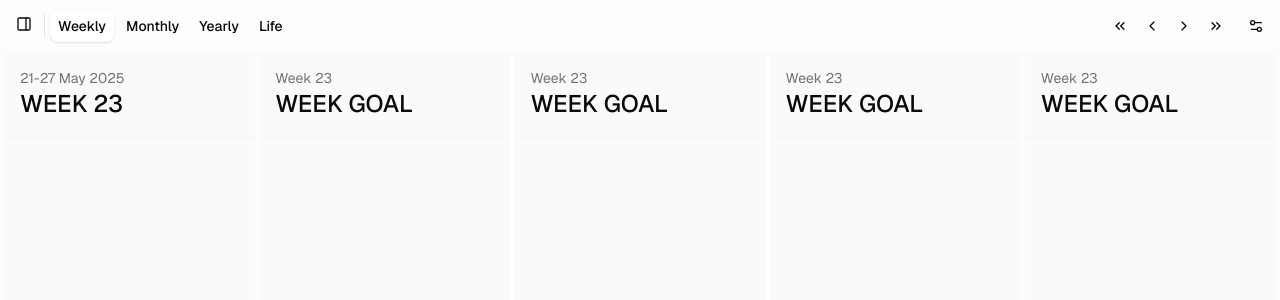
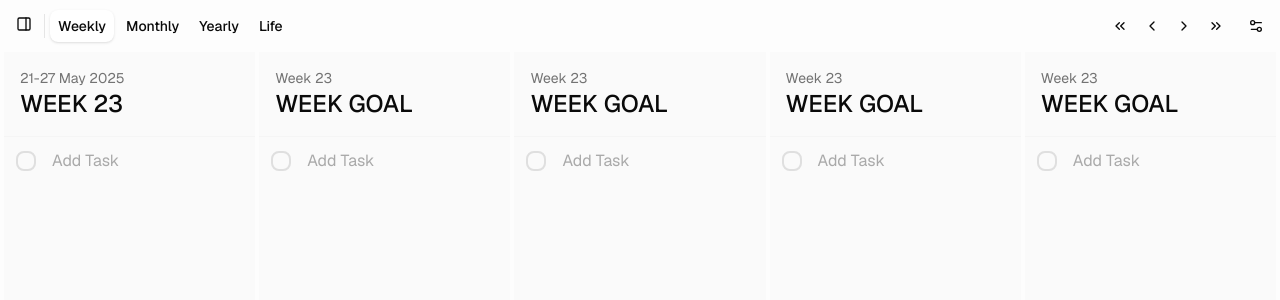
Before and after one commit to heynzar/claruva-os-life-management, a Next.js app: page /goals in a window 1280 px wide. Shown: the top 300 px of the page. Built offline with nearby package versions, Linux system fonts and the light colour scheme.

Commit message:
✅ feat: improve task and goal management with improved drag-and-drop functionality and initial goal setup

```diff
--- a/src/app/globals.css
+++ b/src/app/globals.css
@@ -76,6 +76,9 @@
   --sidebar-accent-foreground: oklch(0.205 0 0);
   --sidebar-border: oklch(0.922 0 0);
   --sidebar-ring: oklch(0.708 0 0);
+  --scrollbar-width: 4px;
+  --scrollbar-track: 210 40% 96.1%;
+  --scrollbar-thumb: 215.4 16.3% 46.9%;
 }
 
 .dark {
@@ -110,6 +113,8 @@
   --sidebar-accent-foreground: oklch(0.985 0 0);
   --sidebar-border: oklch(1 0 0 / 10%);
   --sidebar-ring: oklch(0.556 0 0);
+  --scrollbar-track: 222.2 84% 4.9%;
+  --scrollbar-thumb: 217.2 32.6% 25%;
 }
 
 @layer base {
@@ -121,28 +126,29 @@
   }
 }
 
+html {
+  scroll-behavior: smooth;
+}
+
 @layer utilities {
-  .scrollbar-thin {
-    scrollbar-width: thin;
-    scrollbar-color: hsl(var(--muted)) transparent;
+  /* Custom scrollbar styles */
+  ::-webkit-scrollbar {
+    width: var(--scrollbar-width);
+    height: var(--scrollbar-width);
   }
 
-  .scrollbar-thin::-webkit-scrollbar {
-    width: 6px;
-    height: px;
+  ::-webkit-scrollbar-track {
+    background-color: var(--background);
   }
 
-  .scrollbar-thin::-webkit-scrollbar-track {
-    background: transparent;
+  ::-webkit-scrollbar-thumb {
+    background-color: var(--border);
+    border-radius: 9999px;
   }
 
-  .scrollbar-thin::-webkit-scrollbar-thumb {
-    background-color: hsl(var(--muted));
-    border-radius: 20px;
-    border: 2px solid transparent;
-  }
-
-  .scrollbar-thin::-webkit-scrollbar-thumb:hover {
-    background-color: hsl(var(--muted-foreground));
+  /* For Firefox */
+  * {
+    scrollbar-width: thin;
+    scrollbar-color: var(--border) var(--background);
   }
 }
--- a/src/app/page.tsx
+++ b/src/app/page.tsx
@@ -1,8 +1,17 @@
 "use client";
-import DayContainer from "@/components/day-container";
-import GoalContainer from "@/components/goal-container";
-import TaskCard from "@/components/task-card";
-import { Button } from "@/components/ui/button";
+
+import { useState, useEffect } from "react";
+import {
+  format,
+  addDays,
+  subDays,
+  isToday,
+  differenceInDays,
+  getWeek,
+  getYear,
+} from "date-fns";
+import { DragDropContext, type DropResult } from "@hello-pangea/dnd";
+import { v4 as uuidv4 } from "uuid";
 import {
   ChevronLeft,
   ChevronRight,
@@ -10,11 +19,13 @@ import {
   ChevronsRight,
   Settings2Icon,
 } from "lucide-react";
-import { useState, useEffect } from "react";
+
+import DayContainer from "@/components/day-container";
+import GoalContainer from "@/components/goal-container";
+import TaskCard from "@/components/task-card";
+import KeyboardShortcuts from "@/components/keyboard-shortcuts";
+import { Button } from "@/components/ui/button";
 import { useTaskStore, type Task } from "@/stores/useTaskStore";
-import { format, addDays, subDays, isToday, differenceInDays } from "date-fns";
-import { DragDropContext, type DropResult } from "@hello-pangea/dnd";
-import { v4 as uuidv4 } from "uuid";
 import HomePreferencePopover from "@/components/home-preference-popover";
 
 // Initial tasks with proper typing
@@ -64,6 +75,52 @@ const initialTasksData: Task[] = [
     completedDates: [],
     positionsByDate: {},
   },
+  // Add some initial goals
+  {
+    id: "4",
+    name: "Complete online course",
+    description: "Finish the React advanced course",
+    isCompleted: false,
+    type: "weekly",
+    timeFrameKey: `${new Date().getFullYear()}-W${getWeek(new Date(), {
+      weekStartsOn: 1,
+    })
+      .toString()
+      .padStart(2, "0")}`,
+    tags: ["Learning"],
+    priority: "medium",
+    pomodoros: 0,
+    position: 1,
+    repeatedDays: ["weekly"], // Indicates this goal repeats weekly
+  },
+  {
+    id: "5",
+    name: "Read 2 books",
+    description: "Fiction and non-fiction",
+    isCompleted: false,
+    type: "monthly",
+    timeFrameKey: `${new Date().getFullYear()}-${(new Date().getMonth() + 1)
+      .toString()
+      .padStart(2, "0")}`,
+    tags: ["Personal"],
+    priority: "low",
+    pomodoros: 0,
+    position: 1,
+    repeatedDays: ["monthly"], // Indicates this goal repeats monthly
+  },
+  {
+    id: "6",
+    name: "Learn a new language",
+    description: "Reach intermediate level in Spanish",
+    isCompleted: false,
+    type: "yearly",
+    timeFrameKey: `${new Date().getFullYear()}`,
+    tags: ["Learning"],
+    priority: "high",
+    pomodoros: 0,
+    position: 1,
+    repeatedDays: ["yearly"], // Indicates this goal repeats yearly
+  },
 ];
 
 export default function Home() {
@@ -72,6 +129,7 @@ export default function Home() {
     tasks,
     addTask,
     getTasksForDate,
+    getTasksByType,
     updateTask,
     reorderTasks,
     getTaskPositionForDate,
@@ -106,6 +164,22 @@ export default function Home() {
   const todayTasks = getTasksForDate(currentDate);
   const tomorrowDate = format(addDays(new Date(currentDate), 1), "yyyy-MM-dd");
   const tomorrowTasks = getTasksForDate(tomorrowDate);
+
+  // Get current week, month, and year for goals
+  const now = new Date();
+  const currentWeek = `${getYear(now)}-W${getWeek(now, { weekStartsOn: 1 })
+    .toString()
+    .padStart(2, "0")}`;
+  const currentMonth = `${getYear(now)}-${(now.getMonth() + 1)
+    .toString()
+    .padStart(2, "0")}`;
+  const currentYear = getYear(now).toString();
+
+  // Get goals for current week, month, and year
+  const weeklyGoals = getTasksByType("weekly", currentWeek);
+  const monthlyGoals = getTasksByType("monthly", currentMonth);
+  const yearlyGoals = getTasksByType("yearly", currentYear);
+  const lifeGoals = getTasksByType("life", "life");
 
   // Navigation functions
   const navigatePreviousDay = () => {
@@ -148,6 +222,12 @@ export default function Home() {
     });
   };
 
+  // Helper function to get all goal IDs for a specific type and timeframe
+  const getGoalIds = (type: Task["type"], timeFrameKey: string): string[] => {
+    const goals = getTasksByType(type, timeFrameKey);
+    return goals.map((goal) => goal.id);
+  };
+
   // Handle drag end event
   const handleDragEnd = (result: DropResult): void => {
     const { destination, source, draggableId } = result;
@@ -161,17 +241,26 @@ export default function Home() {
       return;
     }
 
-    // Get the date from the droppable ID
-    const sourceDate = source.droppableId;
-    const destinationDate = destination.droppableId;
-
     // Extract the original task ID from the draggable ID
     const taskId = extractTaskId(draggableId);
 
-    // If moving within the same day container, just reorder
-    if (sourceDate === destinationDate) {
-      // Get all task IDs for this day
-      const taskIds = getTaskIdsForDay(sourceDate);
+    // Check if source and destination are day containers or goal containers
+    const isSourceDayContainer = !source.droppableId.includes(":");
+    const isDestDayContainer = !destination.droppableId.includes(":");
+
+    // If moving within the same container type (day-to-day or goal-to-goal of same type)
+    if (source.droppableId === destination.droppableId) {
+      // Get all task IDs for this container
+      let taskIds: string[];
+
+      if (isSourceDayContainer) {
+        // Day container
+        taskIds = getTaskIdsForDay(source.droppableId);
+      } else {
+        // Goal container - extract type and timeFrameKey from droppableId
+        const [type, timeFrameKey] = source.droppableId.split(":");
+        taskIds = getGoalIds(type as Task["type"], timeFrameKey);
+      }
 
       // Reorder the task IDs
       const [removed] = taskIds.splice(source.index, 1);
@@ -181,27 +270,35 @@ export default function Home() {
       const reorderedTaskIds = taskIds.map(extractTaskId);
 
       // Update the task positions
-      reorderTasks(sourceDate, reorderedTaskIds);
+      if (isSourceDayContainer) {
+        reorderTasks(source.droppableId, reorderedTaskIds);
+      } else {
+        // For goals, we use the timeFrameKey for reordering
+        const [, timeFrameKey] = source.droppableId.split(":");
+        reorderTasks(timeFrameKey, reorderedTaskIds);
+      }
     } else {
-      // Moving between day containers
+      // Moving between different containers
       const task = tasks.find((t) => t.id === taskId);
 
-      if (task) {
+      if (!task) return;
+
+      // Handle moving between day containers
+      if (isSourceDayContainer && isDestDayContainer) {
         if (task.repeatedDays?.length) {
           // For repeating tasks, create a new one-time task for the destination date
-          // while keeping the original repeating task intact
           const newTask: Task = {
-            id: uuidv4(), // Generate a new ID for the one-time task
+            id: uuidv4(),
             name: task.name,
             description: task.description,
-            isCompleted: false, // Start as not completed
-            type: "daily", // Set the type to daily
-            dueDate: destinationDate, // Set to the destination date
-            tags: task.tags, // Copy tags
-            priority: task.priority, // Copy priority
-            repeatedDays: [], // Not repeating
+            isCompleted: false,
+            type: "daily",
+            dueDate: destination.droppableId,
+            tags: task.tags,
+            priority: task.priority,
+            repeatedDays: [],
             pomodoros: task.pomodoros,
-            position: 999, // Will be reordered properly
+            position: 999,
             completedDates: [],
             positionsByDate: {},
           };
@@ -210,36 +307,95 @@ export default function Home() {
           addTask(newTask);
 
           // Get the current task IDs for the destination day
-          const destinationTaskIds =
-            getTaskIdsForDay(destinationDate).map(extractTaskId);
+          const destinationTaskIds = getTaskIdsForDay(
+            destination.droppableId
+          ).map(extractTaskId);
 
           // Insert the new task at the destination index
           destinationTaskIds.splice(destination.index, 0, newTask.id);
 
           // Update the positions
-          reorderTasks(destinationDate, destinationTaskIds);
+          reorderTasks(destination.droppableId, destinationTaskIds);
         } else {
           // For non-repeating tasks, update the due date
-          updateTask(taskId, { dueDate: destinationDate });
+          updateTask(taskId, { dueDate: destination.droppableId });
 
           // Remove the task from the source container's order
-          const sourceTaskIds = getTaskIdsForDay(sourceDate)
+          const sourceTaskIds = getTaskIdsForDay(source.droppableId)
             .filter((id) => extractTaskId(id) !== taskId)
             .map(extractTaskId);
 
           // Update the source container order
-          reorderTasks(sourceDate, sourceTaskIds);
+          reorderTasks(source.droppableId, sourceTaskIds);
 
-          // Get the current task IDs for the destination day (excluding the task we're moving)
-          const destinationTaskIds = getTaskIdsForDay(destinationDate)
-            .filter((id) => extractTaskId(id) !== taskId) // Remove the task if it's already in the list
+          // Get the current task IDs for the destination day
+          const destinationTaskIds = getTaskIdsForDay(destination.droppableId)
+            .filter((id) => extractTaskId(id) !== taskId)
             .map(extractTaskId);
 
           // Insert the task at the destination index
           destinationTaskIds.splice(destination.index, 0, taskId);
 
           // Update the destination container order
-          reorderTasks(destinationDate, destinationTaskIds);
+          reorderTasks(destination.droppableId, destinationTaskIds);
+        }
+      }
+      // Handle moving between goal containers or between day and goal containers
+      else {
+        // Extract type and timeFrameKey from destination droppableId if it's a goal container
+        let destType: Task["type"] = "daily";
+        let destTimeFrameKey: string | undefined;
+
+        if (!isDestDayContainer) {
+          const [type, timeFrameKey] = destination.droppableId.split(":");
+          destType = type as Task["type"];
+          destTimeFrameKey = timeFrameKey;
+        }
+
+        // Create a new task with appropriate type and timeFrameKey
+        const newTask: Task = {
+          id: uuidv4(),
+          name: task.name,
+          description: task.description,
+          isCompleted: false,
+          type: destType,
+          dueDate: isDestDayContainer ? destination.droppableId : undefined,
+          timeFrameKey: destTimeFrameKey,
+          tags: task.tags,
+          priority: task.priority,
+          // Set appropriate repeatedDays based on destination type
+          repeatedDays:
+            destType !== "daily" && destType !== "life" ? [destType] : [],
+          pomodoros: task.pomodoros,
+          position: 999,
+          completedDates: [],
+          positionsByDate: {},
+        };
+
+        // Add the new task
+        addTask(newTask);
+
+        // Get the current task IDs for the destination container
+        let destinationTaskIds: string[];
+
+        if (isDestDayContainer) {
+          destinationTaskIds = getTaskIdsForDay(destination.droppableId).map(
+            extractTaskId
+          );
+        } else {
+          destinationTaskIds = getGoalIds(destType, destTimeFrameKey || "").map(
+            extractTaskId
+          );
+        }
+
+        // Insert the new task at the destination index
+        destinationTaskIds.splice(destination.index, 0, newTask.id);
+
+        // Update the positions
+        if (isDestDayContainer) {
+          reorderTasks(destination.droppableId, destinationTaskIds);
+        } else if (destTimeFrameKey) {
+          reorderTasks(destTimeFrameKey, destinationTaskIds);
         }
       }
     }
@@ -255,13 +411,13 @@ export default function Home() {
         name={task.name}
         description={task.description}
         type={task.type}
-        tags={task.tags}
+        tags={task.tags || []}
         priority={task.priority}
         timeFrameKey={task.timeFrameKey}
-        repeatedDays={task.repeatedDays}
+        repeatedDays={task.repeatedDays || []}
         dueDate={task.dueDate}
         date={date}
-        pomodoros={task.pomodoros}
+        pomodoros={task.pomodoros || 0}
         position={getTaskPositionForDate(task.id, date)}
         index={index}
         isRepeating={isRepeating}
@@ -269,9 +425,46 @@ export default function Home() {
     );
   };
 
+  // Render the goal card component with proper props
+  const renderGoalCard = (goal: Task, index: number) => {
+    return (
+      <TaskCard
+        key={goal.id}
+        id={goal.id}
+        name={goal.name}
+        description={goal.description}
+        type={goal.type}
+        tags={goal.tags || []}
+        priority={goal.priority}
+        timeFrameKey={goal.timeFrameKey}
+        dueDate={goal.dueDate}
+        date={currentDate} // Use current date as context
+        pomodoros={goal.pomodoros || 0}
+        position={goal.position || 999}
+        index={index}
+        isRepeating={false}
+        repeatedDays={goal.repeatedDays || []}
+      />
+    );
+  };
+
+  // Format week number and year for display
+  const formatWeekDisplay = () => {
+    const weekNumber = getWeek(new Date(), { weekStartsOn: 1 });
+    return `Week ${weekNumber}`;
+  };
+
+  // Format month for display
+  const formatMonthDisplay = () => {
+    return format(new Date(), "MMMM");
+  };
+
   return (
     <DragDropContext onDragEnd={handleDragEnd}>
       <div className="w-full h-screen flex flex-col items-end">
+        {/* Keyboard shortcuts component */}
+        <KeyboardShortcuts />
+
         <header className="flex bg-muted/20 items-center justify-between w-full p-2">
           <div className="flex items-center ml-auto">
             {showTodayButton && (
@@ -301,6 +494,8 @@ export default function Home() {
               <ChevronsRight />
             </Button>
 
+            {/* HomePreferencePopover will be implemented later */}
+
             <HomePreferencePopover>
               <Button size="icon" variant="ghost" className="ml-2">
                 <span className="sr-only">Settings</span>
@@ -309,7 +504,7 @@ export default function Home() {
             </HomePreferencePopover>
           </div>
         </header>
-        <main className="w-full h-full bg-muted/20 grid grid-cols-5 gap-1 p-1 pt-0">
+        <main className="w-full h-full bg-muted/20 grid grid-cols-5 gap-1 p-1 pt-0 overflow-hidden">
           {/* Yesterday's tasks */}
           <DayContainer
             date={yesterdayDate}
@@ -344,13 +539,25 @@ export default function Home() {
           </DayContainer>
 
           {/* Week Goal */}
-          <GoalContainer title="Week 24" subtitle="Weekly Goals">
-            {/* Week goal content would go here */}
+          <GoalContainer
+            title={formatWeekDisplay()}
+            subtitle="Weekly Goals"
+            type="weekly"
+            timeFrameKey={currentWeek}
+            droppableId={`weekly:${currentWeek}`}
+          >
+            {weeklyGoals.map((goal, index) => renderGoalCard(goal, index))}
           </GoalContainer>
 
           {/* Month Goal */}
-          <GoalContainer title="January" subtitle="Monthly Goals">
-            {/* Month goal content would go here */}
+          <GoalContainer
+            title={formatMonthDisplay()}
+            subtitle="Monthly Goals"
+            type="monthly"
+            timeFrameKey={currentMonth}
+            droppableId={`monthly:${currentMonth}`}
+          >
+            {monthlyGoals.map((goal, index) => renderGoalCard(goal, index))}
           </GoalContainer>
         </main>
       </div>
--- a/src/components/day-container.tsx
+++ b/src/components/day-container.tsx
@@ -1,26 +1,24 @@
 "use client";
 
 import type React from "react";
-
 import { useRef } from "react";
 import { format, isToday, isYesterday, isTomorrow } from "date-fns";
-import type { Task } from "@/stores/useTaskStore";
+import { Droppable } from "@hello-pangea/dnd";
 import AddTaskButton from "./add-task-button";
-import { Droppable } from "@hello-pangea/dnd";
 
 interface DayContainerProps {
   date: string; // format: "YYYY-MM-DD"
-  tasks: Task[];
+  tasks: any[];
   children?: React.ReactNode;
   droppableId: string; // Unique ID for the droppable area
 }
 
-export default function DayContainer({
+const DayContainer = ({
   date,
   tasks,
   children,
   droppableId,
-}: DayContainerProps) {
+}: DayContainerProps) => {
   const dateObj = new Date(date);
   const containerRef = useRef<HTMLDivElement>(null);
 
@@ -42,10 +40,12 @@ export default function DayContainer({
     >
       <h2 className="flex flex-col m-4">
         <p className="text-muted-foreground text-sm flex items-center justify-between gap-2">
-          {format(dateObj, "MMM dd, yyyy")}
+          {format(dateObj, "MMM d, yyyy")}
           {spanLabel && (
             <span
-              className={`text-xs ${spanLabel === "Today" && "text-primary"}`}
+              className={`text-xs ${
+                spanLabel === "Today" ? "text-primary" : ""
+              }`}
             >
               {spanLabel}
             </span>
@@ -58,7 +58,7 @@ export default function DayContainer({
           <ul
             ref={provided.innerRef}
             {...provided.droppableProps}
-            className={`w-full flex flex-col h-full border-t border-muted ${
+            className={`w-full flex flex-col h-full border-t border-muted overflow-y-auto ${
               snapshot.isDraggingOver ? "bg-muted/60" : ""
             }`}
             style={{
@@ -75,4 +75,6 @@ export default function DayContainer({
       </Droppable>
     </section>
   );
-}
+};
+
+export default DayContainer;
--- a/src/components/goal-container.tsx
+++ b/src/components/goal-container.tsx
@@ -1,24 +1,92 @@
+"use client";
+
 import type React from "react";
+import { useRef } from "react";
+import { Droppable } from "@hello-pangea/dnd";
+import AddTaskButton from "./add-task-button";
+import { getWeek, getYear, getMonth } from "date-fns";
+
 interface GoalContainerProps {
   title: string;
   subtitle: string;
   children?: React.ReactNode;
+  type: "weekly" | "monthly" | "yearly" | "life";
+  timeFrameKey: string;
+  droppableId: string; // Unique ID for the droppable area
 }
 
 export default function GoalContainer({
   title,
   subtitle,
   children,
+  type,
+  timeFrameKey,
+  droppableId,
 }: GoalContainerProps) {
+  const containerRef = useRef<HTMLDivElement>(null);
+
+  // Determine if this is the current period
+  const now = new Date();
+  const currentYear = getYear(now).toString();
+  const currentMonth = `${getYear(now)}-${(getMonth(now) + 1)
+    .toString()
+    .padStart(2, "0")}`;
+  const currentWeek = `${getYear(now)}-W${getWeek(now, { weekStartsOn: 1 })
+    .toString()
+    .padStart(2, "0")}`;
+
+  let isCurrent = false;
+  let currentLabel = "";
+
+  if (type === "weekly" && timeFrameKey === currentWeek) {
+    isCurrent = true;
+    currentLabel = "Current Week";
+  } else if (type === "monthly" && timeFrameKey === currentMonth) {
+    isCurrent = true;
+    currentLabel = "Current Month";
+  } else if (type === "yearly" && timeFrameKey === currentYear) {
+    isCurrent = true;
+    currentLabel = "Current Year";
+  }
+
   return (
-    <section className="w-full h-full bg-muted/40 flex flex-col">
+    <section
+      ref={containerRef}
+      className="w-full h-full bg-muted/40 flex flex-col"
+    >
       <h2 className="flex flex-col m-4">
-        <span className="text-muted-foreground text-sm">{subtitle}</span>
+        <p className="text-muted-foreground text-sm flex items-center justify-between gap-2">
+          {subtitle}
+          {isCurrent && (
+            <span className="text-xs text-primary">{currentLabel}</span>
+          )}
+        </p>
         <span className="text-2xl font-medium uppercase">{title}</span>
       </h2>
-      <ul className="w-full flex flex-col h-full border-t border-muted">
-        {children}
-      </ul>
+      <Droppable droppableId={droppableId}>
+        {(provided, snapshot) => (
+          <ul
+            ref={provided.innerRef}
+            {...provided.droppableProps}
+            className={`w-full flex flex-col h-full border-t border-muted overflow-y-auto ${
+              snapshot.isDraggingOver ? "bg-muted/60" : ""
+            }`}
+            style={{
+              minHeight: "100px", // Ensure there's always space to drop
+            }}
+          >
+            {children}
+            {provided.placeholder}
+
+            {/* Add goal button */}
+            <AddTaskButton
+              type={type}
+              defaultTimeFrameKey={timeFrameKey}
+              containerRef={containerRef}
+            />
+          </ul>
+        )}
+      </Droppable>
     </section>
   );
 }
```
